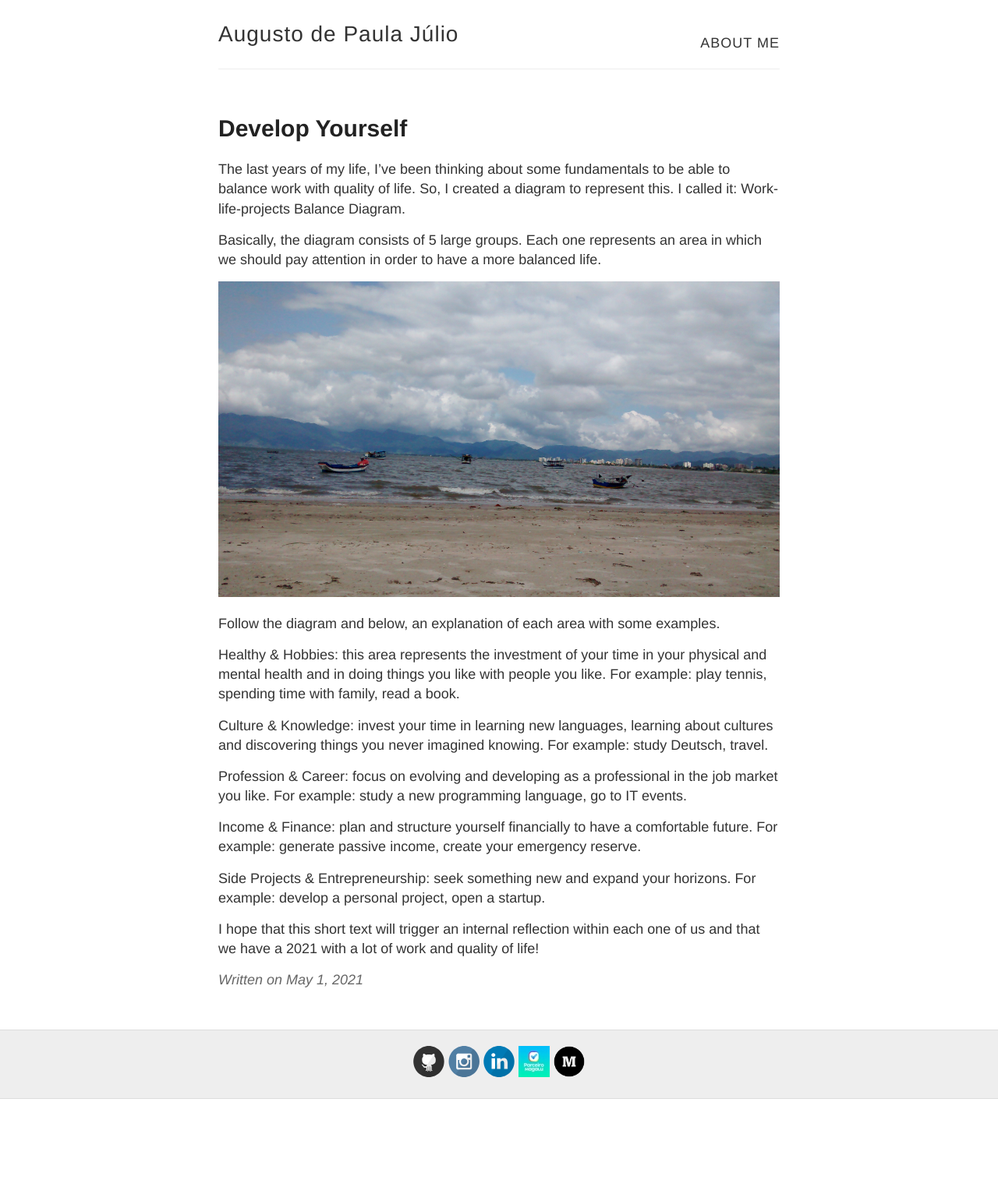
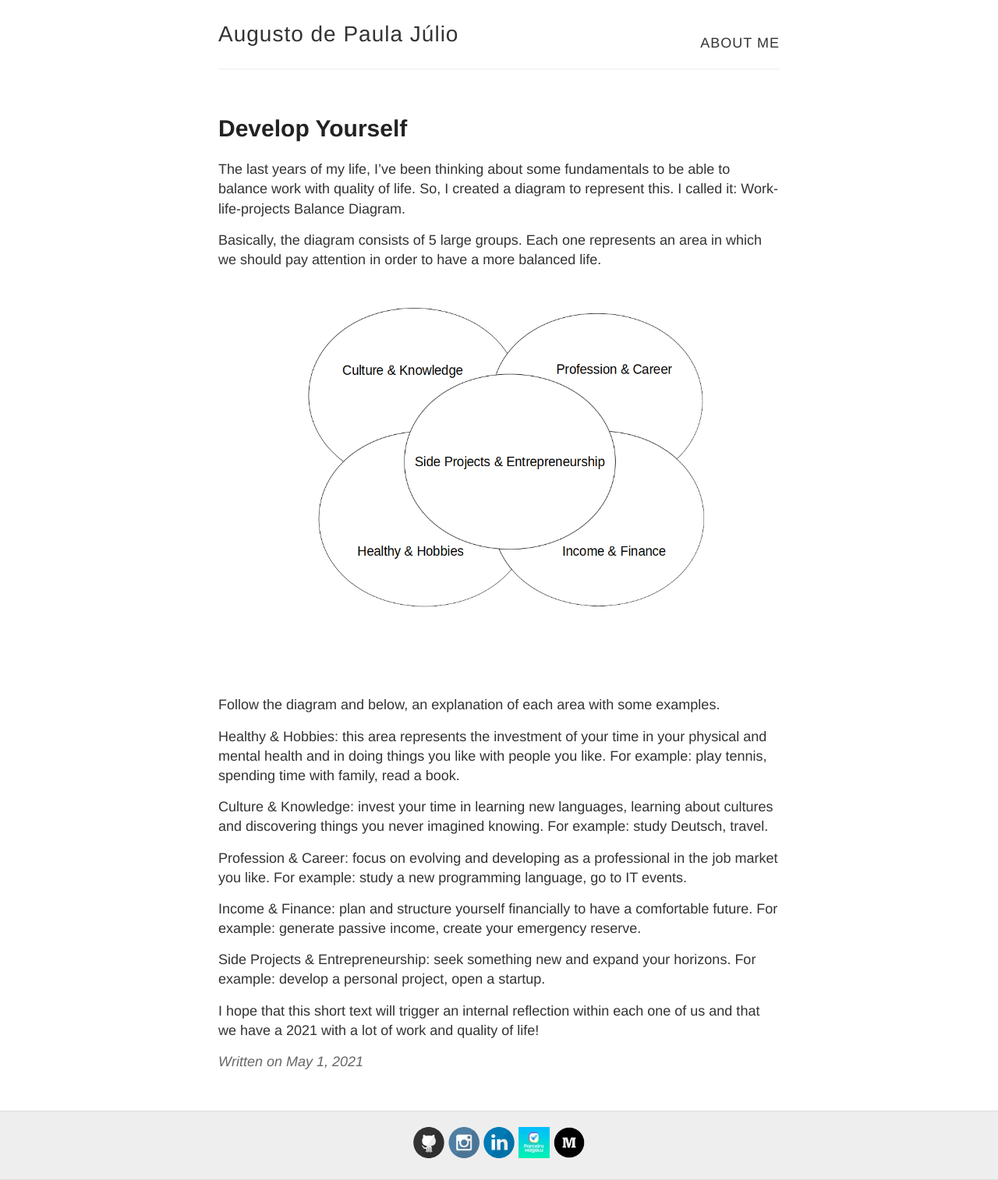
Before and after one commit to augustojulio/augustojulio.github.io, a Jekyll site: the page built from _posts/2021-5-01-Twentieth-Sixth-Article.md, in a window 1280 px wide. Shown: the whole page at 78% size. Built offline with Jekyll 4.4.1, drawn with Linux system fonts in a browser that asks for light colours; before the commit the page ends 1410 px from its top, so only the background shows below that.

Commit message:
Add article january/2021 rigth picture

```diff
--- a/_posts/2021-5-01-Twentieth-Sixth-Article.md
+++ b/_posts/2021-5-01-Twentieth-Sixth-Article.md
@@ -7,7 +7,7 @@ The last years of my life, I've been thinking about some fundamentals to be able
 
 Basically, the diagram consists of 5 large groups. Each one represents an area in which we should pay attention in order to have a more balanced life.
 
-<img src="{{site.baseurl}}/images/work_life_projects_balance_picture.jpg">
+<img src="{{site.baseurl}}/images/work_life_projects_balance_diagram.png">
 
 Follow the diagram and below, an explanation of each area  with some examples.
 
```
Also changed, not shown: images/work_life_projects_balance_diagram.png (added), images/work_life_projects_balance_picture.jpg (deleted).
